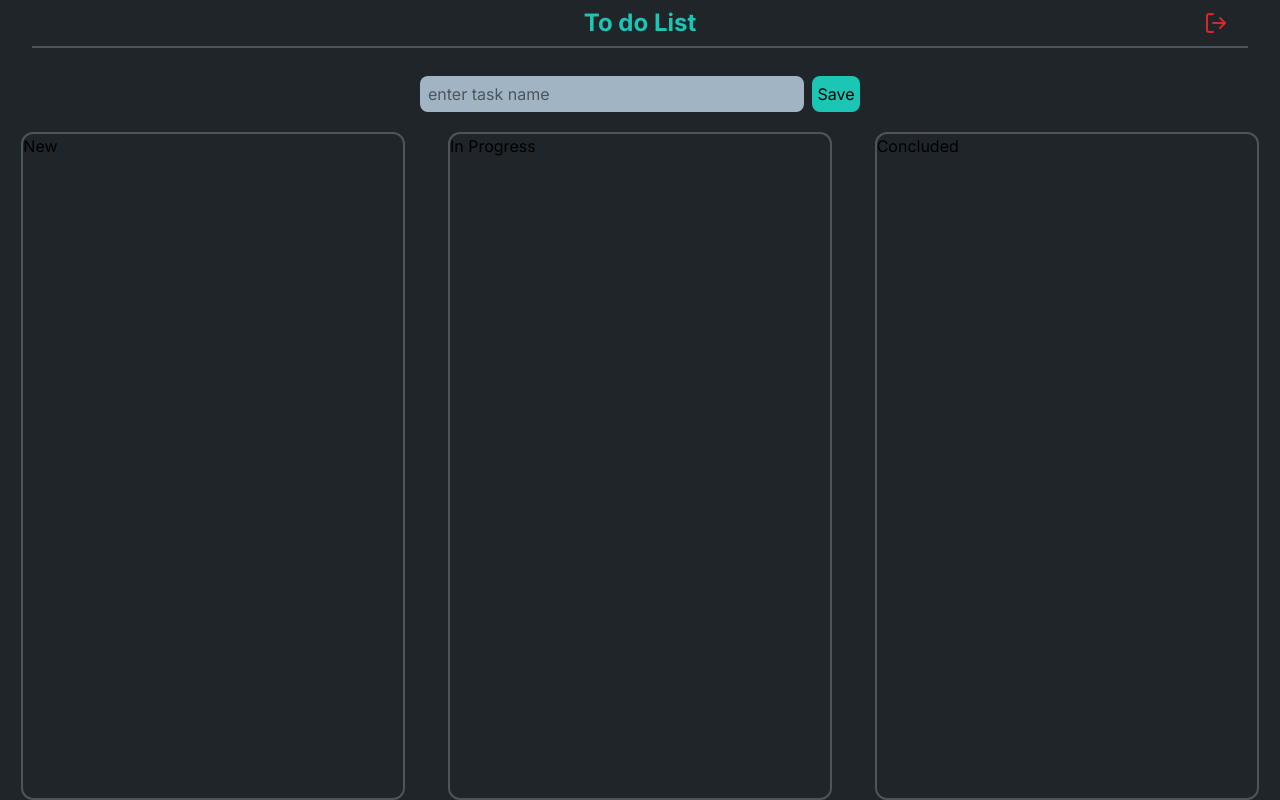
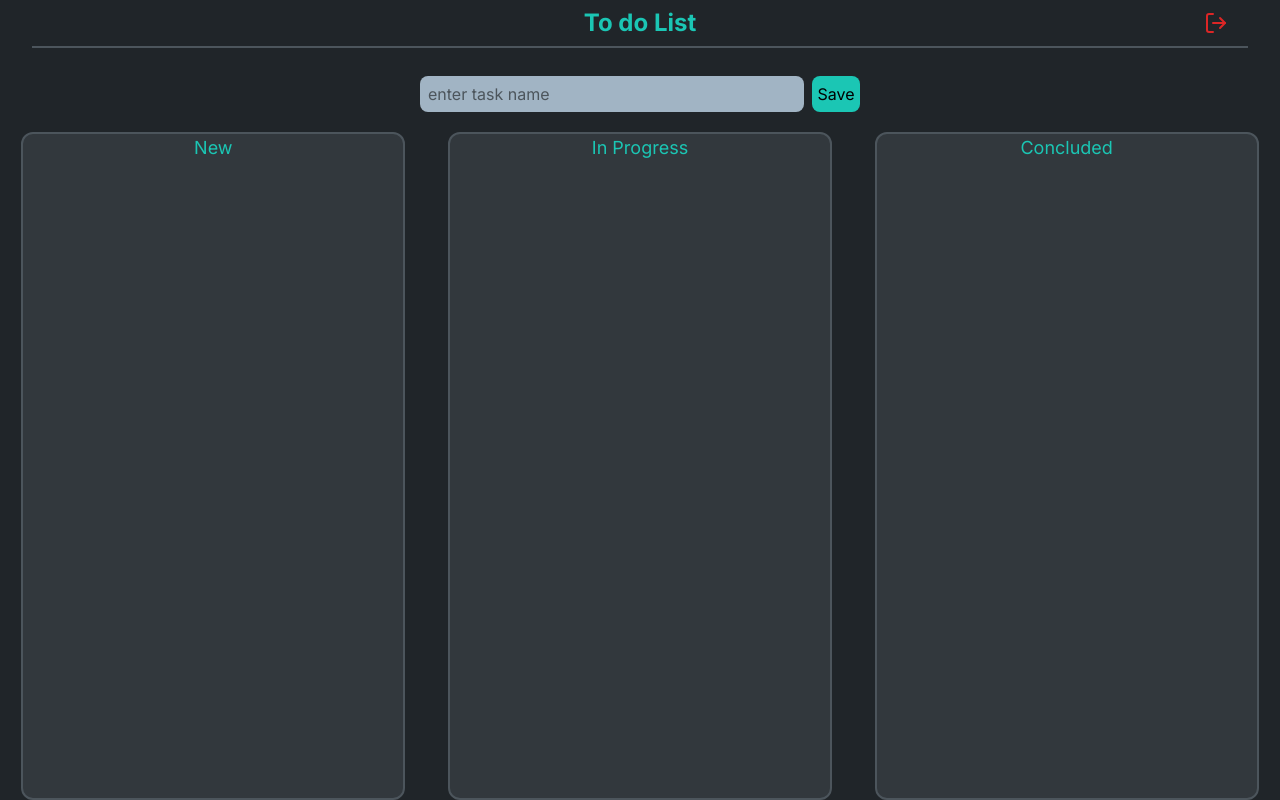
Before and after one commit to marcos2872/to_do_list_buzzvel, a Next.js app in the folder to_do_list/: page / in a window 1280 px wide. Built offline with nearby package versions, Linux system fonts and the light colour scheme.

Commit message:
alterando a cor de fundo do view cards

```diff
--- a/to_do_list/src/components/viewCards/index.tsx
+++ b/to_do_list/src/components/viewCards/index.tsx
@@ -6,8 +6,8 @@ interface PropsType {
 
 export default function ViewCards ({ title }: PropsType): React.JSX.Element {
   return (
-    <div className='flex w-[90%] lg:w-[30%] h-full border-2 border-Dark_3 rounded-xl'>
-      <h3>{title}</h3>
+    <div className='flex w-[90%] lg:w-[30%] h-full border-2 border-Dark_3 rounded-xl justify-center bg-Dark_2'>
+      <h3 className='text-lg text-Dark_5'>{title}</h3>
     </div>
   )
 }
```
